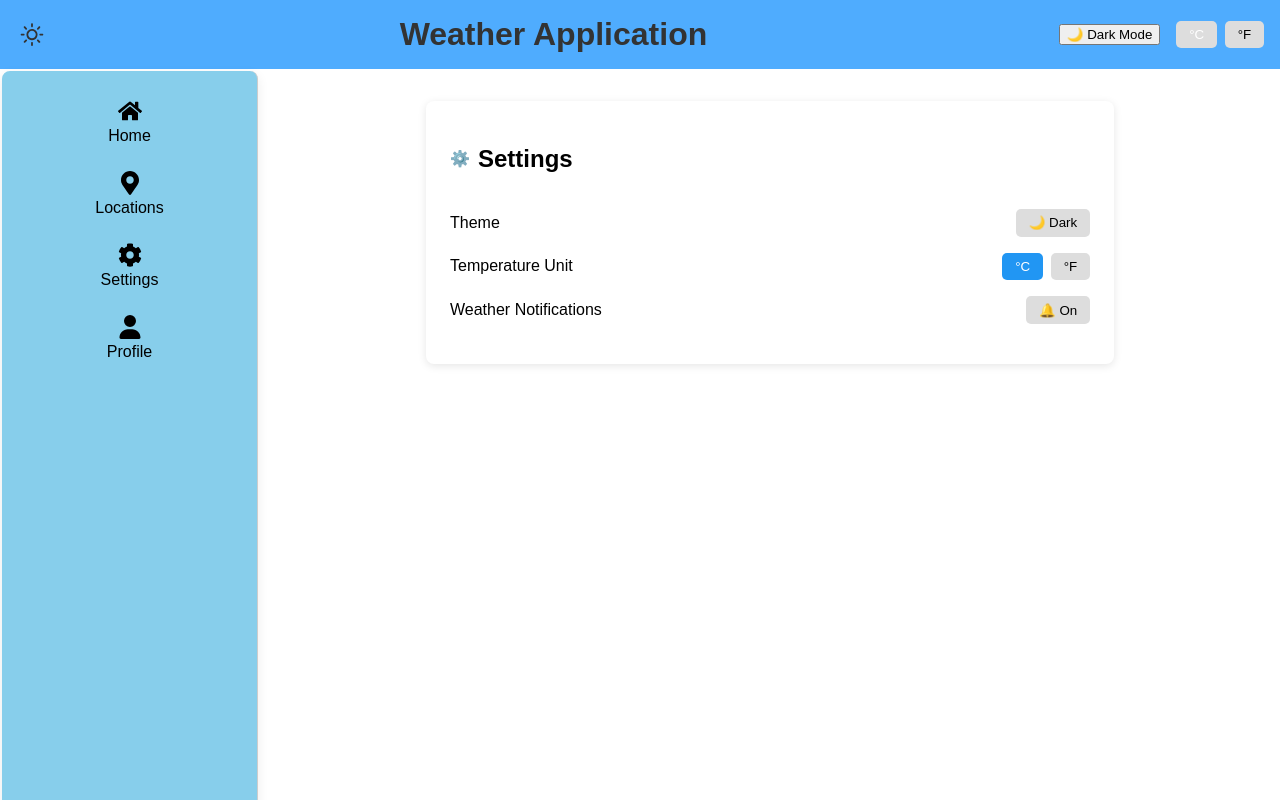
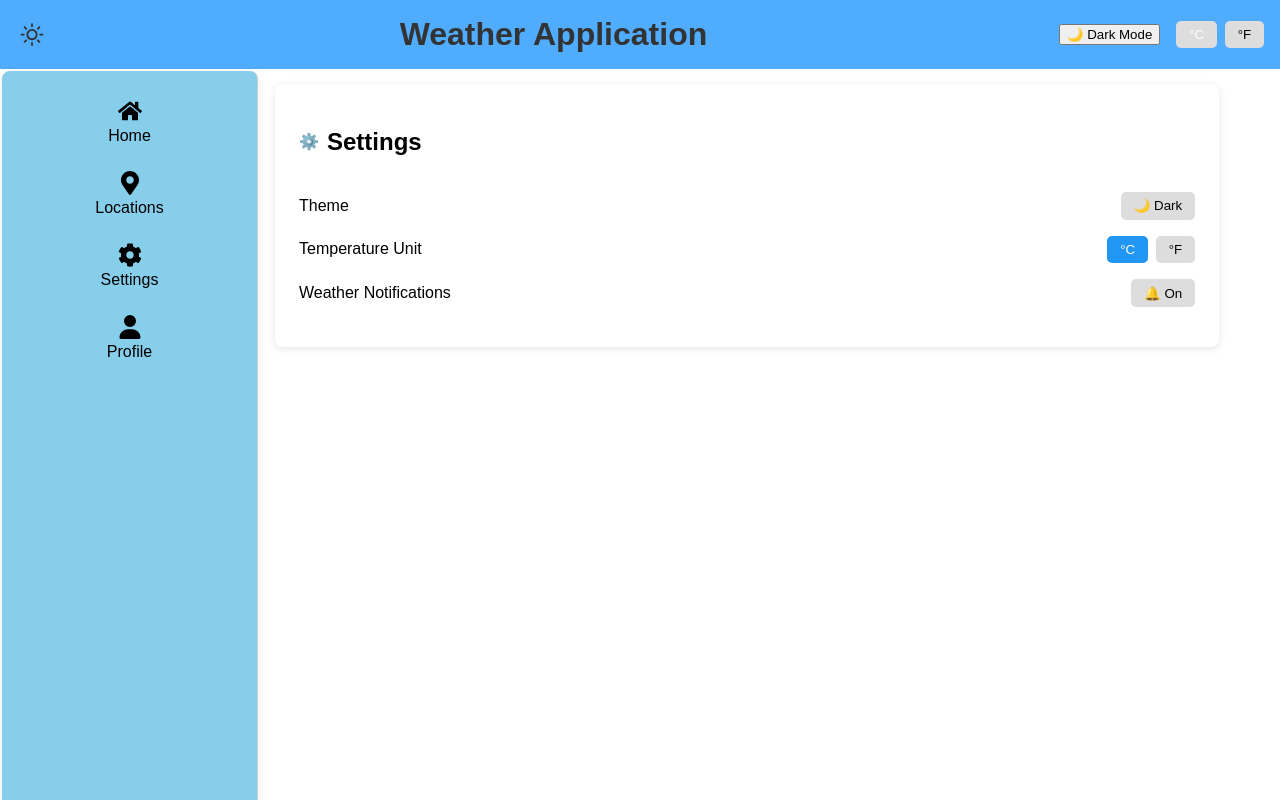
Before and after one commit to juniorSarh/weather-application, a React (Vite) app: page /settings in a window 1280 px wide. Shown: the top 800 px of the page. Built offline with nearby package versions, Linux system fonts and the light colour scheme.

Commit message:
updated readme file to explain the project

```diff
--- a/src/assets/components/Footer.tsx
+++ b/src/assets/components/Footer.tsx
@@ -6,7 +6,7 @@ interface FooterProps {
   text?: string;
 }
 
-const Footer: React.FC<FooterProps> = ({ text = 'Msunduzi • 22°C • Sunny' }) => {
+const Footer: React.FC<FooterProps> = ({ text = 'Weather App By Royalty Tech.' }) => {
   return (
     <footer className={styles.footer}>
       <WiCloud className={styles.icon} />
--- a/src/assets/components/SettingsCard.module.css
+++ b/src/assets/components/SettingsCard.module.css
@@ -1,7 +1,7 @@
 .settingsCard {
-  width: 50%;
+  width: 70%;
   height: 70%;
-  margin: 2rem auto;
+  margin: 15px;
   padding: 1.5rem;
   border-radius: 8px;
   box-shadow: 0 2px 8px rgba(0,0,0,0.1);
```
